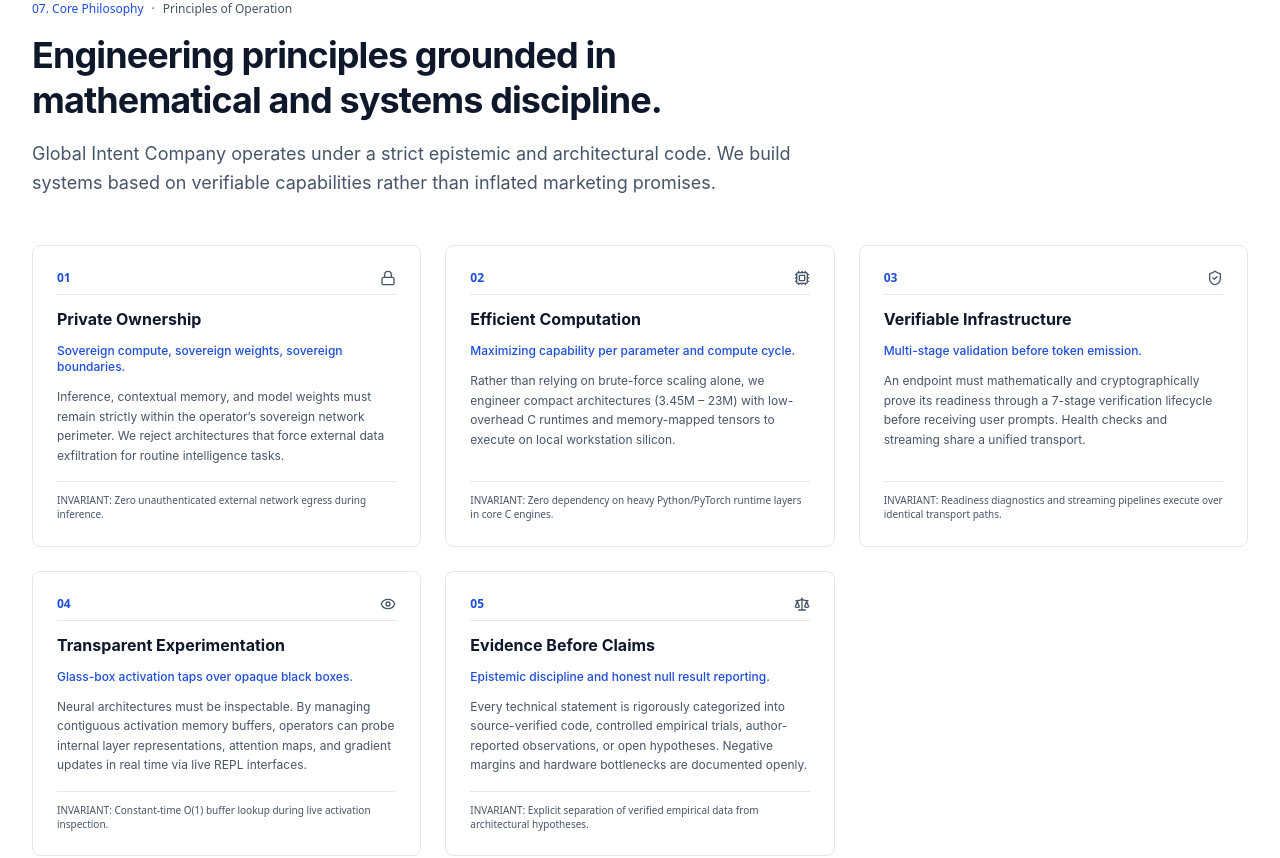
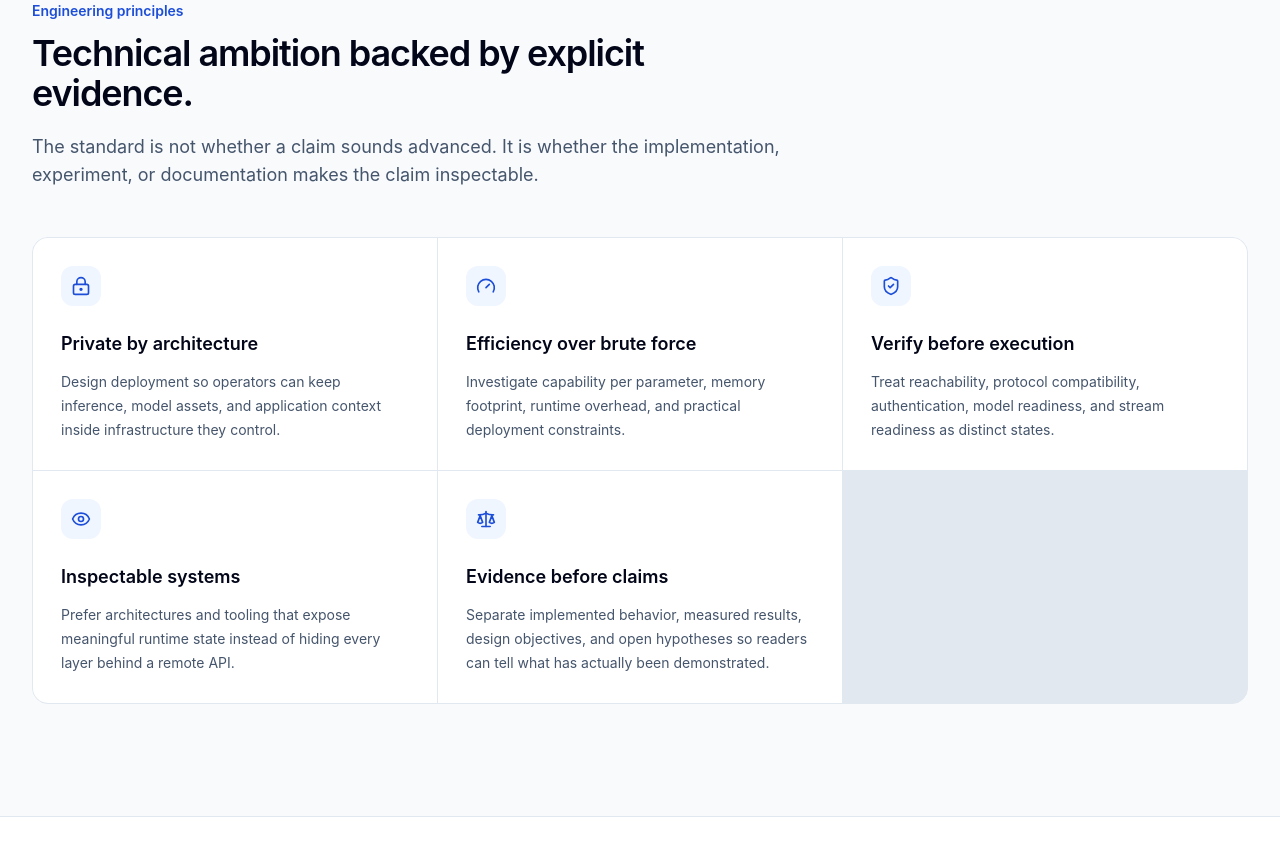
Before and after one commit to GI-Company/GiC, a Next.js app: page / in a window 1280 px wide. Shown: the part 8220-9078 px from the top of the page. Built offline with nearby package versions, Linux system fonts and the light colour scheme.

Commit message:
Refine enterprise content architecture

```diff
--- a/components/landing/PrinciplesSection.tsx
+++ b/components/landing/PrinciplesSection.tsx
@@ -1,116 +1,32 @@
 'use client';
 
-import React from 'react';
-import { Lock, Cpu, ShieldCheck, Eye, Scale } from 'lucide-react';
+import { Eye, Gauge, LockKeyhole, Scale, ShieldCheck } from 'lucide-react';
 
-interface Principle {
-  number: string;
-  title: string;
-  tagline: string;
-  description: string;
-  invariant: string;
-  icon: React.ElementType;
-}
-
-const PRINCIPLES: Principle[] = [
-  {
-    number: '01',
-    title: 'Private Ownership',
-    tagline: 'Sovereign compute, sovereign weights, sovereign boundaries.',
-    description:
-      'Inference, contextual memory, and model weights must remain strictly within the operator’s sovereign network perimeter. We reject architectures that force external data exfiltration for routine intelligence tasks.',
-    invariant: 'INVARIANT: Zero unauthenticated external network egress during inference.',
-    icon: Lock,
-  },
-  {
-    number: '02',
-    title: 'Efficient Computation',
-    tagline: 'Maximizing capability per parameter and compute cycle.',
-    description:
-      'Rather than relying on brute-force scaling alone, we engineer compact architectures (3.45M – 23M) with low-overhead C runtimes and memory-mapped tensors to execute on local workstation silicon.',
-    invariant: 'INVARIANT: Zero dependency on heavy Python/PyTorch runtime layers in core C engines.',
-    icon: Cpu,
-  },
-  {
-    number: '03',
-    title: 'Verifiable Infrastructure',
-    tagline: 'Multi-stage validation before token emission.',
-    description:
-      'An endpoint must mathematically and cryptographically prove its readiness through a 7-stage verification lifecycle before receiving user prompts. Health checks and streaming share a unified transport.',
-    invariant: 'INVARIANT: Readiness diagnostics and streaming pipelines execute over identical transport paths.',
-    icon: ShieldCheck,
-  },
-  {
-    number: '04',
-    title: 'Transparent Experimentation',
-    tagline: 'Glass-box activation taps over opaque black boxes.',
-    description:
-      'Neural architectures must be inspectable. By managing contiguous activation memory buffers, operators can probe internal layer representations, attention maps, and gradient updates in real time via live REPL interfaces.',
-    invariant: 'INVARIANT: Constant-time O(1) buffer lookup during live activation inspection.',
-    icon: Eye,
-  },
-  {
-    number: '05',
-    title: 'Evidence Before Claims',
-    tagline: 'Epistemic discipline and honest null result reporting.',
-    description:
-      'Every technical statement is rigorously categorized into source-verified code, controlled empirical trials, author-reported observations, or open hypotheses. Negative margins and hardware bottlenecks are documented openly.',
-    invariant: 'INVARIANT: Explicit separation of verified empirical data from architectural hypotheses.',
-    icon: Scale,
-  },
+const principles = [
+  { icon: LockKeyhole, title: 'Private by architecture', text: 'Design deployment so operators can keep inference, model assets, and application context inside infrastructure they control.' },
+  { icon: Gauge, title: 'Efficiency over brute force', text: 'Investigate capability per parameter, memory footprint, runtime overhead, and practical deployment constraints.' },
+  { icon: ShieldCheck, title: 'Verify before execution', text: 'Treat reachability, protocol compatibility, authentication, model readiness, and stream readiness as distinct states.' },
+  { icon: Eye, title: 'Inspectable systems', text: 'Prefer architectures and tooling that expose meaningful runtime state instead of hiding every layer behind a remote API.' },
+  { icon: Scale, title: 'Evidence before claims', text: 'Separate implemented behavior, measured results, design objectives, and open hypotheses so readers can tell what has actually been demonstrated.' },
 ];
 
 export default function PrinciplesSection() {
   return (
-    <section id="principles" className="py-20 sm:py-28 bg-[#090c13] border-b border-[#161d2b]">
-      <div className="max-w-7xl mx-auto px-4 sm:px-6 lg:px-8">
-        <div className="max-w-3xl space-y-4">
-          <div className="flex items-center gap-2 text-xs font-mono text-emerald-400">
-            <span>07. Core Philosophy</span>
-            <span aria-hidden="true" className="text-slate-600">·</span>
-            <span className="text-slate-400">Principles of Operation</span>
-          </div>
-
-          <h2 className="text-3xl sm:text-4xl font-sans font-bold tracking-tight text-white text-balance leading-tight">
-            Engineering principles grounded in mathematical and systems discipline.
-          </h2>
-
-          <p className="text-base sm:text-lg text-slate-300 font-sans leading-relaxed">
-            Global Intent Company operates under a strict epistemic and architectural code. We build systems based on verifiable capabilities rather than inflated marketing promises.
-          </p>
+    <section id="principles" className="border-b border-slate-200 bg-white py-20 sm:py-28">
+      <div className="mx-auto max-w-7xl px-4 sm:px-6 lg:px-8">
+        <div className="max-w-3xl">
+          <p className="text-sm font-semibold text-blue-700">Engineering principles</p>
+          <h2 className="mt-3 text-3xl font-semibold tracking-[-0.03em] text-slate-950 sm:text-4xl">Technical ambition backed by explicit evidence.</h2>
+          <p className="mt-5 text-base leading-7 text-slate-600 sm:text-lg">The standard is not whether a claim sounds advanced. It is whether the implementation, experiment, or documentation makes the claim inspectable.</p>
         </div>
-
-        {/* Principles Grid */}
-        <div className="mt-12 grid grid-cols-1 md:grid-cols-2 lg:grid-cols-3 gap-6">
-          {PRINCIPLES.map((principle) => {
-            const Icon = principle.icon;
-            return (
-              <div
-                key={principle.number}
-                className="p-6 rounded-lg bg-[#0b0e16] border border-[#1b2333] hover:border-[#2a364d] transition-colors flex flex-col justify-between space-y-4 font-mono text-xs"
-              >
-                <div className="space-y-3">
-                  <div className="flex items-center justify-between text-slate-500 pb-2 border-b border-[#182130]">
-                    <span className="text-emerald-400 font-bold text-xs">{principle.number}</span>
-                    <Icon className="w-4 h-4 text-slate-400" />
-                  </div>
-
-                  <h3 className="text-base font-bold text-white font-sans">{principle.title}</h3>
-                  <span className="text-emerald-400/90 text-xs font-sans font-medium block">
-                    {principle.tagline}
-                  </span>
-
-                  <p className="text-xs text-slate-300 font-sans leading-relaxed">
-                    {principle.description}
-                  </p>
-                </div>
-
-                <div className="pt-3 border-t border-[#182130] text-[10px] text-slate-400 leading-snug">
-                  {principle.invariant}
-                </div>
-              </div>
-            );
-          })}
+        <div className="mt-12 grid gap-px overflow-hidden rounded-2xl border border-slate-200 bg-slate-200 md:grid-cols-2 lg:grid-cols-3">
+          {principles.map(({ icon: Icon, title, text }) => (
+            <article key={title} className="bg-white p-7">
+              <span className="flex h-10 w-10 items-center justify-center rounded-xl bg-blue-50 text-blue-700"><Icon className="h-5 w-5" /></span>
+              <h3 className="mt-6 text-lg font-semibold text-slate-950">{title}</h3>
+              <p className="mt-3 text-sm leading-6 text-slate-600">{text}</p>
+            </article>
+          ))}
         </div>
       </div>
     </section>
```
